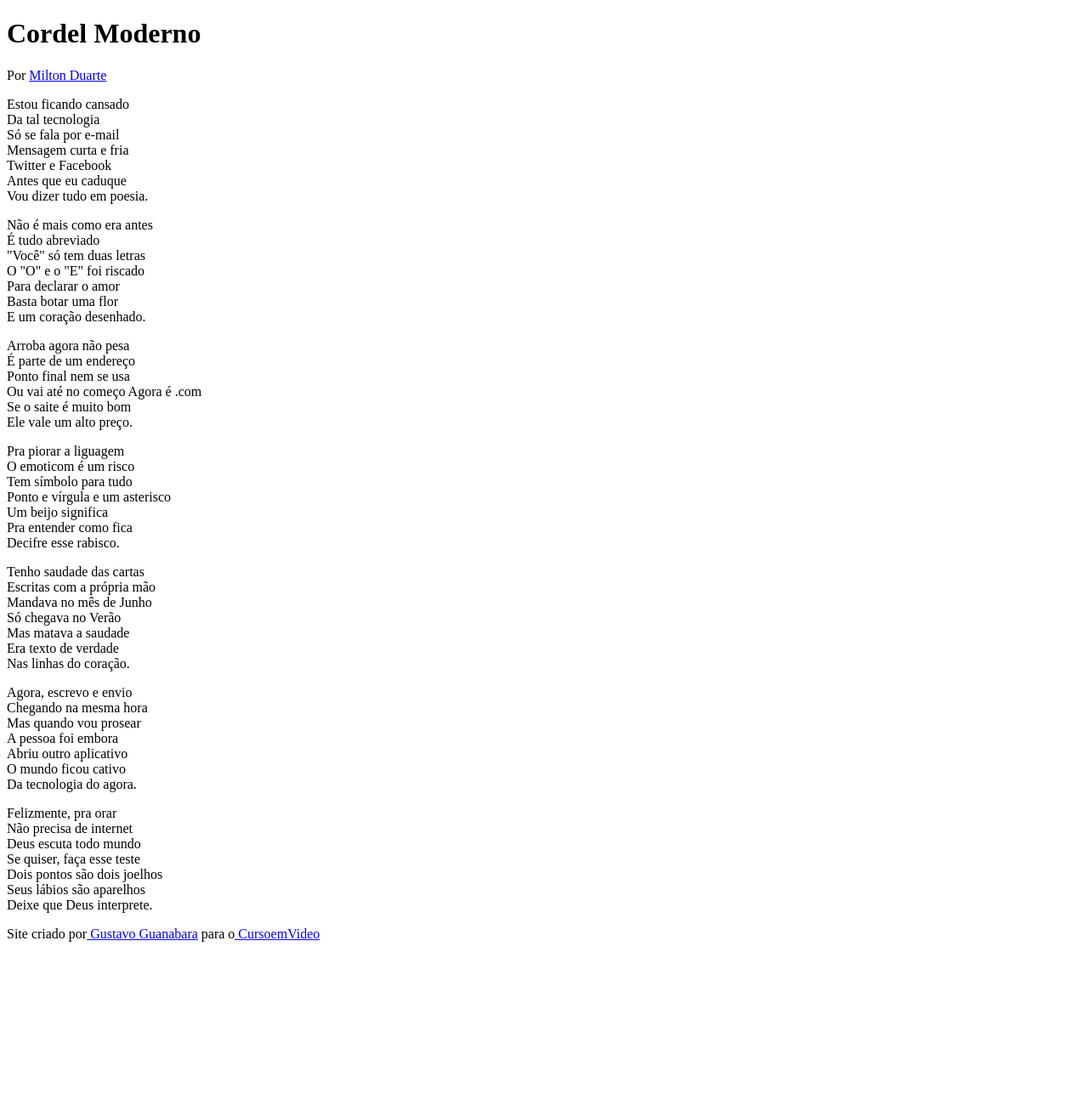
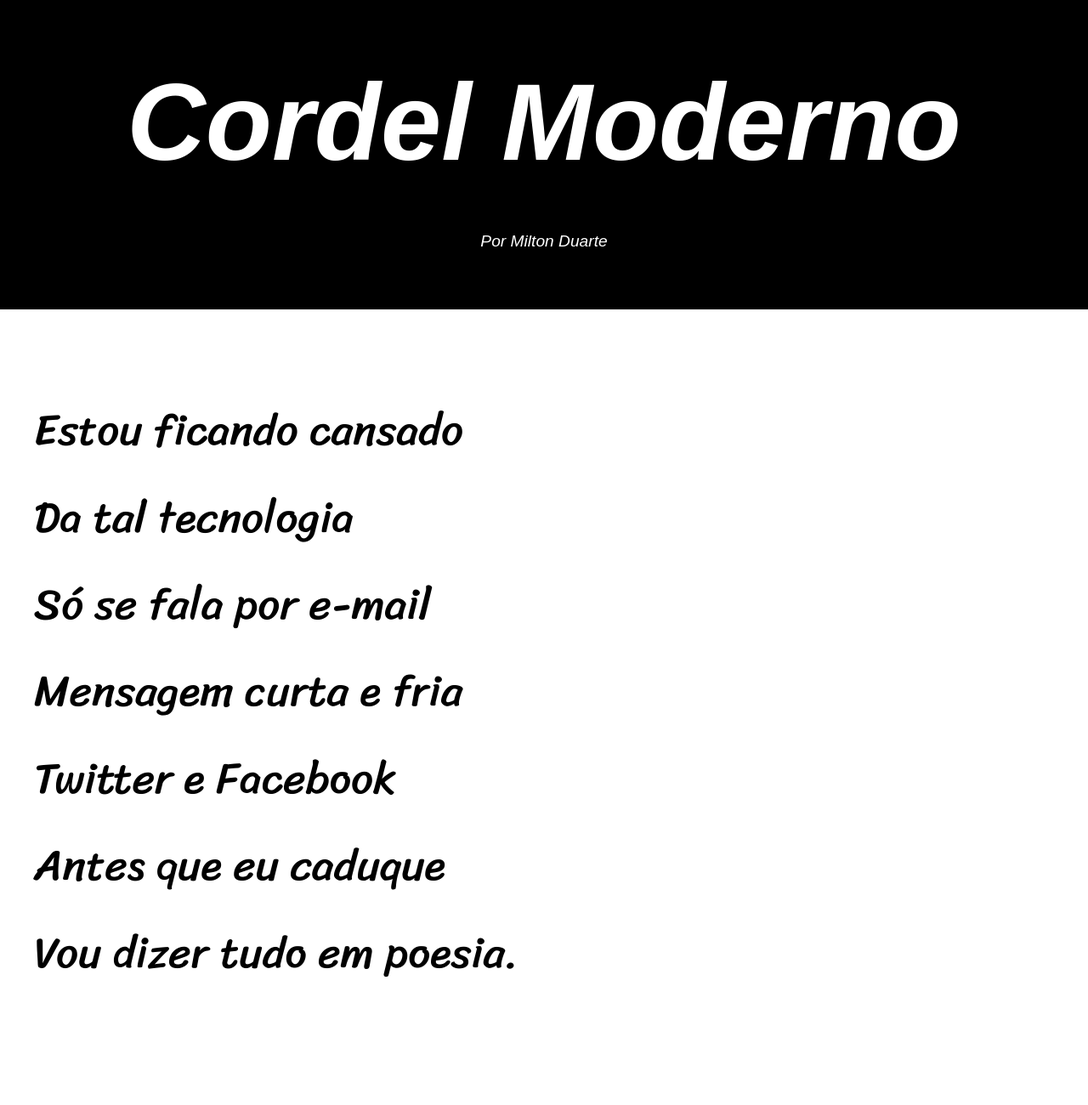
Before and after one commit to MarcoMoraes04/html-css, a plain HTML site: page exercícios/Desafio12/index.html in a window 1280 px wide. Shown: the top 1300 px of the page at 85% size. Before the commit the page ends 1124 px from the top, so only its background shows below. Drawn offline with Linux system fonts and the light colour scheme.

Commit message:
atualizei desafio 12

```diff
--- a/exercícios/Desafio12/estilo/style.css
+++ b/exercícios/Desafio12/estilo/style.css
@@ -1 +1,96 @@
 @charset "UTF-8";
+
+
+@import url('https://fonts.googleapis.com/css2?family=Caveat:wght@400..700&display=swap');
+
+
+@import url('https://fonts.googleapis.com/css2?family=Sriracha&display=swap');
+
+
+:root{--fonte1:Arial;
+      --fonte2:"Caveat",cursive;
+      --fonte3:"Sriracha", cursive;
+}
+
+
+
+body{margin:0px;
+padding:0px;
+min-height: 100vh;}
+
+a{text-decoration: none;
+  font-weight:100;
+}
+
+
+
+header >p{margin-top:-30px;}
+header>h1{margin-top:20px;
+font-size: 10vw;}
+
+header{
+    background-color: black;
+    color:white;
+    padding:50px;
+    text-align: center;
+    font-family: var(--fonte1);
+    font-size: larger ;
+    font-variant: uppercase;
+    font-style: italic;
+
+}
+
+header a:hover{
+    color:yellow;
+    text-decoration: underline;
+    ;
+}
+
+header,a{
+    color:white;
+
+}
+
+section{margin:10px;
+        line-height:2em;
+        padding:30px;
+        font-family: var(--fonte3);
+        font-size:4vw
+
+}
+
+section.imagem{
+    background-color:rgba(0, 0, 0, 0.795) ;
+    padding:30px;margin:0px;
+    color:white;
+    background-image: url('.imagens' )    }
+
+section.imagem>p{background-color: rgba(0, 0, 0, 0.274);
+                padding:5px;
+                display:inline-block;
+
+
+    }
+ section>p{padding-bottom:2em;
+
+ }
+section.normal{margin:8px}
+
+footer{background-color: rgba(0, 0, 0, 0.911);
+       color:white;
+       text-align: center;
+       margin:0px;
+       padding:10px;
+       font-family: var(--fonte3);
+       font-variant: small-caps;
+       font-size: larger;
+
+
+}
+
+
+footer a:hover{
+                color:yellow;
+
+
+}
--- a/exercícios/Desafio12/index.html
+++ b/exercícios/Desafio12/index.html
@@ -9,7 +9,7 @@
 <body>
     <header>
         <h1>Cordel Moderno</h1>
-        Por <a href=" https://www.recantodasletras.com.br/poesias/3186743">Milton Duarte</a>
+       <p>Por <a href=" https://www.recantodasletras.com.br/poesias/3186743">Milton Duarte</a></p>
 
     </header>
 
@@ -28,7 +28,7 @@
         </section>
 
 
-        <section>
+        <section class="imagem">
             <p>
                 Não é mais como era antes<br>
                 É tudo abreviado<br>
@@ -66,7 +66,7 @@
         </section>
 
 
-        <section>
+        <section class="imagem">
             <p>
                 Tenho saudade das cartas<br>
                 Escritas com a própria mão<br>
@@ -104,7 +104,7 @@
          </section>
 
         <footer>
-        <p>Site criado por<a href="https://GustavoGuanabara.github.io" target=_blank"> Gustavo Guanabara</a> para o<a href="https://www.cursoemvideo.com" target="_blank"> CursoemVideo</a> </p>
+        <p>Site criado por<a href="https://GustavoGuanabara.github.io" target="_blank"> Gustavo Guanabara</a> para o<a href="https://www.cursoemvideo.com" target="_blank"> CursoemVideo</a> </p>
 
 
 
```
